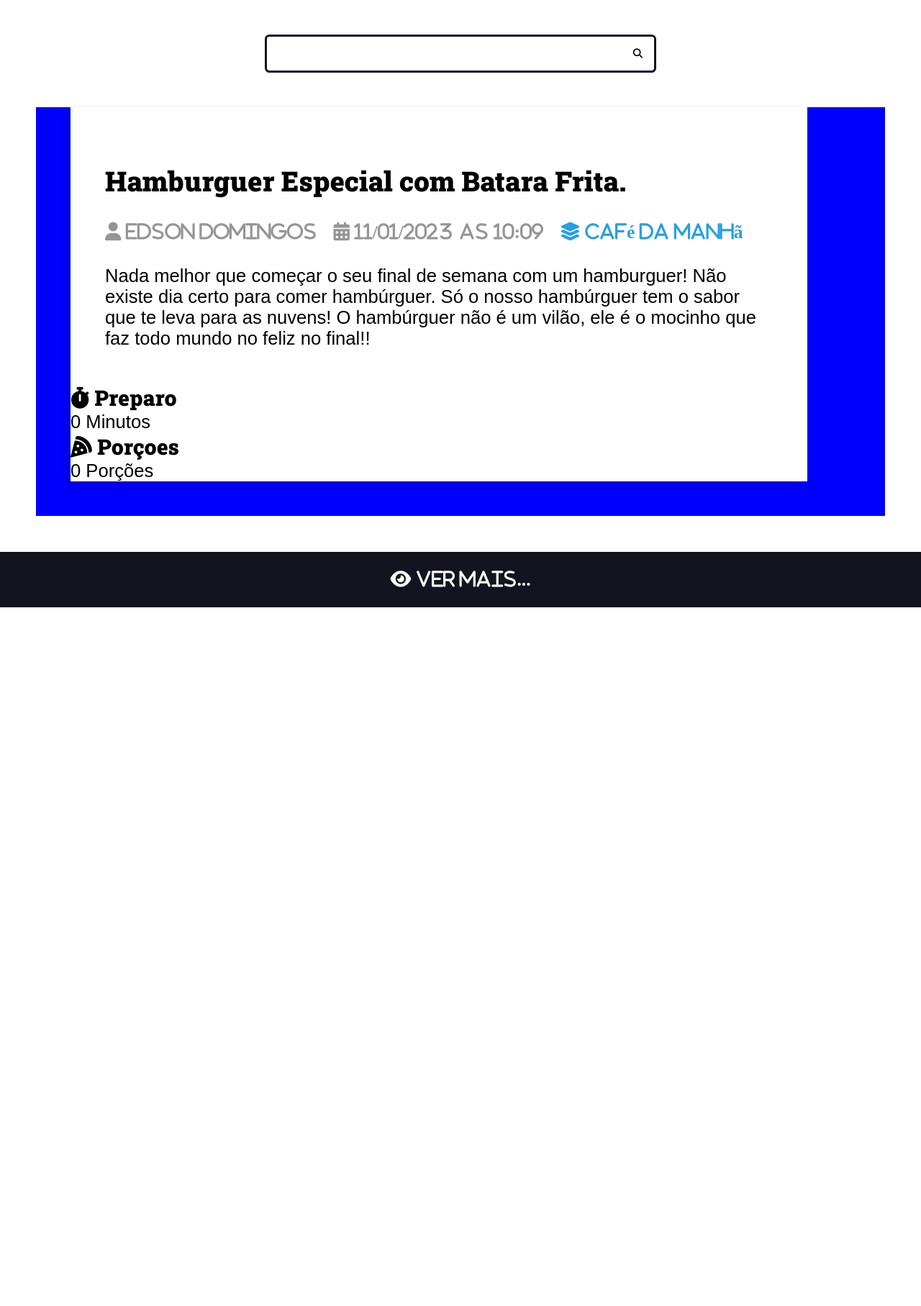
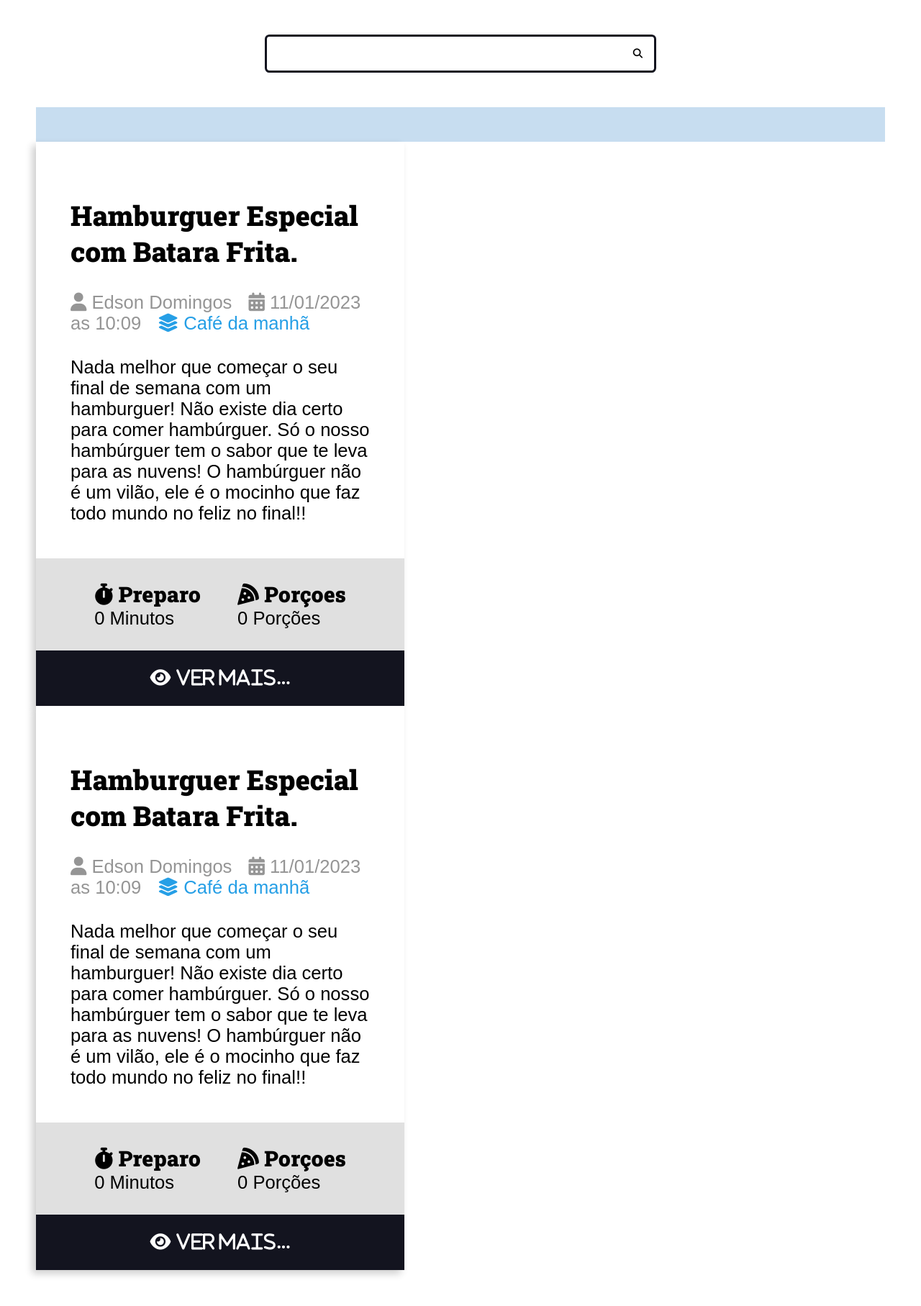
Before and after one commit to Edsondomingos/django-r1, a Python web app: template recipes/templates/recipes/pages/home.htm in a window 1280 px wide. Shown: the part 43-1858 px from the top of the page at 72% size. Before the commit the page ends 887 px from the top, so only its background shows below. Run offline with Jinja, Linux system fonts and the light colour scheme; the template is opened without the code that fills it, so the values that code supplies are empty; some libraries are stand-ins or nearby versions.

Commit message:
finalização partical da aula 11/01/2023

```diff
--- a/recipes/templates/recipes/pages/home.htm
+++ b/recipes/templates/recipes/pages/home.htm
@@ -28,74 +28,14 @@
         {% include 'recipes/partials/search.htm' %}
 
         <main class="main-content-container">
-            <div class="main-content main-content-list container">
-                <div class="recipe recipe-list-item">
-                    <div class="recipe-cover">
-                        <img src="https://via.placeholder.com/1280x720/269fe6" alt="">
-                    </div>
-                    <div class="recipe-title-container">
-                        <h2 class="recipe-title">Hamburguer Especial com Batara Frita.</h2>
-                    </div>
-                    <div class="recipe-author">
-                        <span class="recipe-author-item">
-                            <i class="fas fa-user">
-                                Edson Domingos
-                            </i>
-                        </span>
-                        <span class="recipe-author-item">
-                            <i class="fas fa-calendar-alt">
-                                11/01/2023 as 10:09
-                            </i>
-                        </span>
-                        <span class="recipe-author-item">
-                            <a href="/recipes/category/cafe-da-manha/">
-                                <i class="fas fa-layer-group">
-                                    <span>Café da manhã</span>
-                                </i>
-                            </a>
-                        </span>
-                    </div>
-                    <div class="recipe-content">
-                        <p>Nada melhor que começar o seu final de semana com um hamburguer!
-                            Não existe dia certo para comer hambúrguer. Só o nosso hambúrguer
-                            tem o sabor que te leva para as nuvens! O hambúrguer não é um vilão,
-                            ele é o mocinho que faz todo mundo no feliz no final!!
-                        </p>
-                    </div>
-                    <div class="recipe-meta-container">
-                        <div class="recipe-meta recipe-preparation">
-                            <h3 class="recipe-meta-title"><i class="fas fa-stopwatch"></i>
-                            Preparo</h3>
-                            <div class="recipe-meta-tet">0 Minutos</div>
-                        </div>
-                    </div>
-                    <div class="recipe-meta-container">
-                        <div class="recipe-meta recipe-servings">
-                            <h3 class="recipe-meta-title"><i class="fas fa-pizza-slice"></i>
-                            Porçoes</h3>
-                            <div class="recipe-meta-tet">0 Porções</div>
-                        </div>
-                    </div>
-                </div>
-
-                <!-- <div class="temp"></div>
-                <div class="temp"></div>
-                <div class="temp"></div>
-                <div class="temp"></div>
-                <div class="temp"></div>
-                <div class="temp"></div>
-                <div class="temp"></div>
-            </div> -->
+            <div class="main-content main-content-list container"></div>
+                {% include 'recipes/partials/recipe.html' %}
+                {% include 'recipes/partials/recipe.html' %}
+            </div>
         </main>
         </div>
 
-        <footer class="recipe-footer">
-            <a class="recipe-read-more button button-dark button-full-width"
-                href="/recipe/3/">
-                <i class="fas fa-eye">
-                    <span>ver mais...</span>
-                </i>
-            </a>
-        </footer>
+
+
     </body>
 </html>
--- a/recipes/templates/recipes/partials/head.htm
+++ b/recipes/templates/recipes/partials/head.htm
@@ -119,7 +119,7 @@
             color: var(--color-primary);
         }
         .main-content {
-            background: blue;
+            background: rgb(199, 221, 240);
             padding-top: 0;
         }
         .temp {
@@ -158,7 +158,7 @@
         }
 
         .recipe-list-item {
-            max-width: 64rem;
+            max-width: 32rem;
         }
 
         .recipe-list-item:hover {
@@ -191,6 +191,13 @@
             text-decoration: none;
         }
 
+        .recipe-meta-container { /*Eu Fiz*/
+            display: flex;
+            justify-content: space-evenly;
+            padding: 30px;
+            background: var(--color-gray-1);
+        }
+
         .recipe-author a:hover {
             color: var(--color-primary-dark);
         }
@@ -208,5 +215,24 @@
         .recipe-footer a:hover {
             filter: brightness(2);
         }
+
+        .main-footer {
+            display: flex;
+            align-items: center;
+            justify-content: space-between;
+            background: var(--color-primary-dark);
+            color: var(--color-white);
+            padding: var(--spacing-gutter-large);
+        }
+
+        .main-footer a {
+            color: var(--color-white);
+            text-decoration: none;
+            transition: all 300ms ease-in-out;
+        }
+
+        .main-footer a:hover {
+            filter: brightness(0.8);
+        }
     </style>
 </head>
--- /dev/null
+++ b/recipes/templates/recipes/partials/recipe.html
@@ -0,0 +1,63 @@
+<div class="recipe recipe-list-item">
+    <div class="recipe-cover">
+        <img src="https://via.placeholder.com/1280x720/269fe6" alt="">
+    </div>
+    <div class="recipe-title-container">
+        <h2 class="recipe-title">Hamburguer Especial com Batara Frita.</h2>
+    </div>
+    <div class="recipe-author">
+        <span class="recipe-author-item">
+            <i class="fas fa-user"></i>
+                Edson Domingos
+        </span>
+        <span class="recipe-author-item">
+            <i class="fas fa-calendar-alt"></i>
+                11/01/2023 as 10:09
+        </span>
+        <span class="recipe-author-item">
+            <a href="/recipes/category/cafe-da-manha/">
+                <i class="fas fa-layer-group"></i>
+                <span>Café da manhã</span>
+            </a>
+        </span>
+    </div>
+    <div class="recipe-content">
+        <p>Nada melhor que começar o seu final de semana com um hamburguer!
+            Não existe dia certo para comer hambúrguer. Só o nosso hambúrguer
+            tem o sabor que te leva para as nuvens! O hambúrguer não é um vilão,
+            ele é o mocinho que faz todo mundo no feliz no final!!
+        </p>
+    </div>
+    <div class="recipe-meta-container">
+        <div class="recipe-meta recipe-preparation">
+            <h3 class="recipe-meta-title"><i class="fas fa-stopwatch"></i>
+            Preparo</h3>
+            <div class="recipe-meta-text">0 Minutos
+            </div>
+        </div>
+        <div class="recipe-meta recipe-servings">
+            <h3 class="recipe-meta-title"><i class="fas fa-pizza-slice"></i>
+            Porçoes</h3>
+            <div class="recipe-meta-text">0 Porções
+            </div>
+        </div>
+    </div>
+
+    <footer class="recipe-footer">
+        <a class="recipe-read-more button button-dark button-full-width"
+            href="/recipe/3/">
+            <i class="fas fa-eye">
+                <span>ver mais...</span>
+            </i>
+        </a>
+    </footer>
+</div>
+
+<!-- <div class="temp"></div>
+<div class="temp"></div>
+<div class="temp"></div>
+<div class="temp"></div>
+<div class="temp"></div>
+<div class="temp"></div>
+<div class="temp"></div>
+</div> -->
--- a/teste.txt
+++ b/teste.txt
@@ -10,3 +10,6 @@ Diferenças do css do slide
 
 Criado uma classe para abrigar o <header> e o <main>
 .content
+
+.recipe-list-item {
+    max-width: 32rem; era 64rem.
```
Also changed, not shown: recipes/templates/recipes/partials/footer.html (added).
